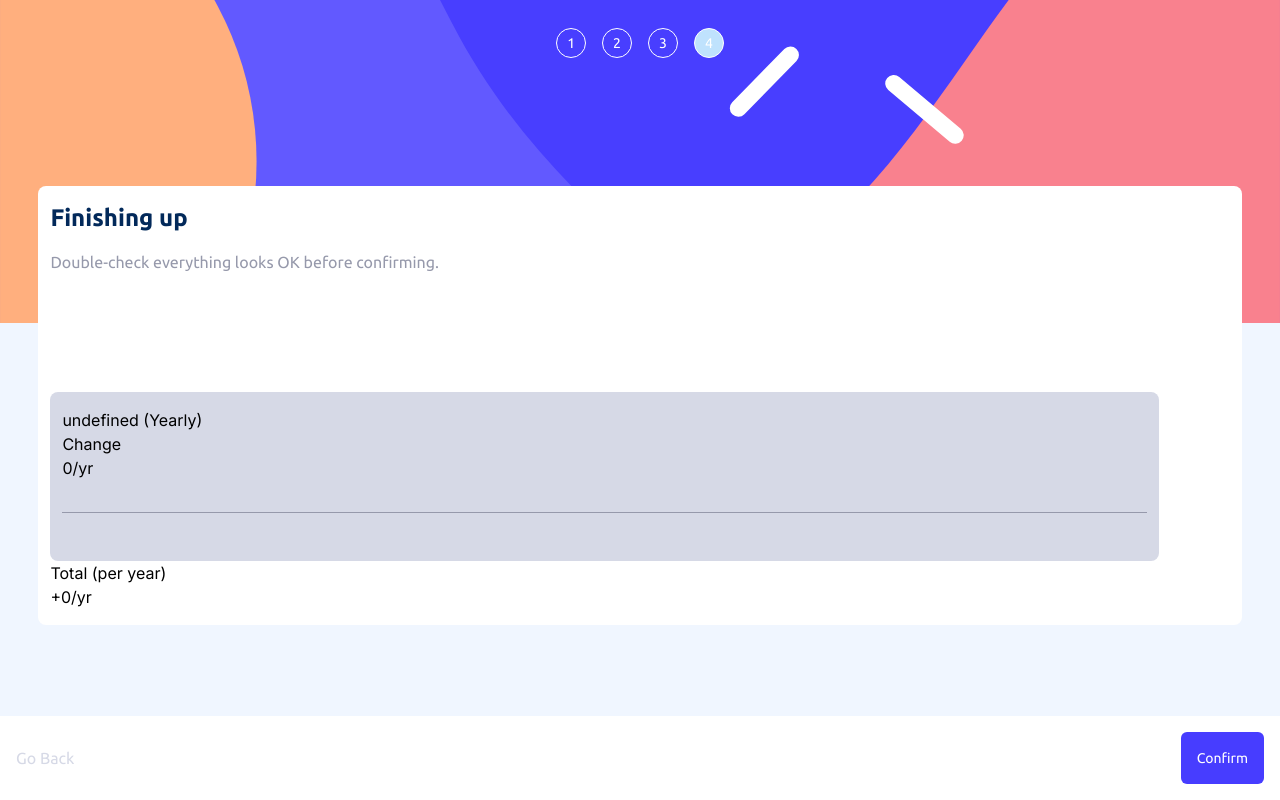
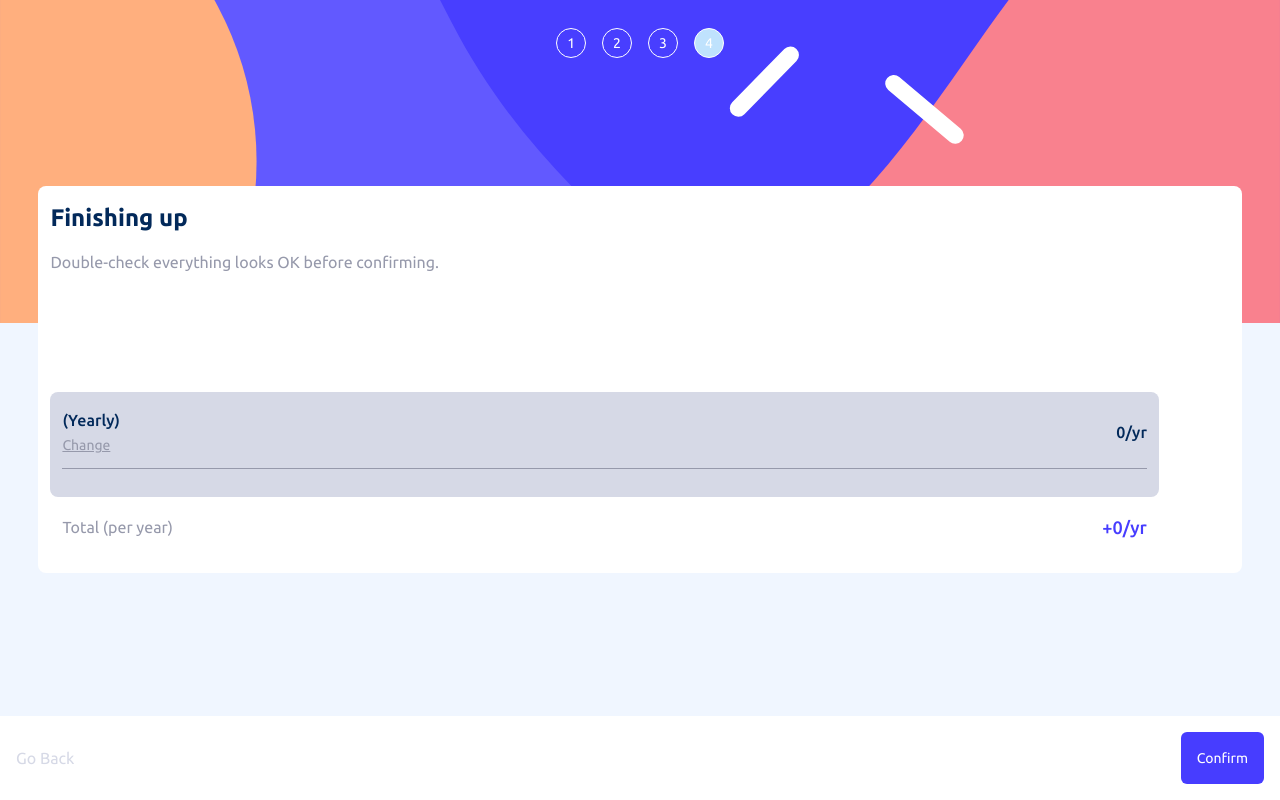
Before and after one commit to WoolenLamb2171/Multi-step-form, a Next.js app: page /FourthStep in a window 1280 px wide. Built offline with nearby package versions, Linux system fonts and the light colour scheme.

Commit message:
fix change button bug

```diff
--- a/src/components/FourthStepWindow.tsx
+++ b/src/components/FourthStepWindow.tsx
@@ -2,23 +2,24 @@
 import { useContext } from "react";
 import FourthStepWindowHeader from "./FourthStepWindowHeader";
 import { User, UserContext } from "./ContextProvider";
-import Link from "next/link";
+import { useRouter } from "next/navigation";
 
 
 
 const FourthStepWindow = () => {
-    const {user} = useContext(UserContext);
+    const {user, setUser} = useContext(UserContext);
+    const router = useRouter()
 
     function getTotal(user: User) {
         let isMonthly = false;
 
         const basePriceMap: {[key: string]: number } = {
-            "yearly arcade": 90,
-            "monthly arcade": 9,
-            "yearly advanced": 120,
-            "monthly advanced": 12,
-            "yearly pro": 150,
-            "monthly pro": 15,
+            "yearly Arcade": 90,
+            "monthly Arcade": 9,
+            "yearly Advanced": 120,
+            "monthly Advanced": 12,
+            "yearly Pro": 150,
+            "monthly Pro": 15,
         };
 
         const additionalMonthlyPrices: Record<string, number> = {
@@ -54,33 +55,39 @@ const FourthStepWindow = () => {
 
     const {basePrice, total, isMonthly, selectedOptions, additionalMonthlyPrices, additionalYearlyPrices} = getTotal(user);
 
+    const handleButtonClick = () =>{
+        setUser({...user, onlineService: false, largerStorage: false, customizableProfile: false, billingType: ""})
+        router.push('/SecondStep')
+    }
+
     return (
         <div className="z-10 bg-White py-4 px-3 rounded-lg mt-[10%] w-[94%]">
             <FourthStepWindowHeader />
             <div className="bg-Light-gray py-4 px-3 rounded-lg mt-[10%] w-[94%]">
-                <div>
+                <div className="flex items-center justify-between">
                     <div>
-                        <p>
-                            {`${user.billingType[1]} (${isMonthly ? "Monthly" : "Yearly"})`}
+                        <p className="font-Medium text-Marine-blue text-base">
+                            {`${user.billingType.split(' ').pop()} (${isMonthly ? "Monthly" : "Yearly"})`}
                         </p>
-                        <Link href="/SecondStep">Change</Link>
+                        <button onClick={handleButtonClick} className="underline font-Regular text-Cool-gray text-sm" >Change</button>
                     </div>
 
-                    <p>
+                    <p className="font-Medium text-Marine-blue text-base">
                         {`${basePrice}/${isMonthly ? "mo" : "yr"}`}
                     </p>
                 </div>
-                <hr className="h-px my-8 bg-Cool-gray border-0" />
+                <hr className="h-px my-3 bg-Cool-gray border-0" />
                 {selectedOptions.map((el) => {
-                    return (<div>
-                        <p id={el}>{el.toString()}</p>
-                        <p>{isMonthly ? `+${additionalMonthlyPrices[el]}/mo` : `+${additionalYearlyPrices[el]}/yr`}</p>
+                    return (<div className="flex items-center justify-between">
+                        <p className="font-Regular text-Cool-gray" id={el}>{el.toString()}</p>
+                        <p className="font-Regular text-Marine-blue text-base">{isMonthly ? `+${additionalMonthlyPrices[el]}/mo` : `+${additionalYearlyPrices[el]}/yr`}</p>
                     </div>)
                 })}
             </div>
-            <div>
-                <p>Total {isMonthly ? "(per month)" : "(per year)"}</p>
-                <p>{`+${total}/${isMonthly ? "mo" : "yr"}`}</p>
+
+            <div className="flex items-center justify-between py-4 px-3 w-[94%]">
+                <p className="font-Regular text-Cool-gray">Total {isMonthly ? "(per month)" : "(per year)"}</p>
+                <p className="font-Medium text-Purplish-blue text-lg">{`+${total}/${isMonthly ? "mo" : "yr"}`}</p>
             </div>
         </div>
     );
--- a/src/components/SecondStepForm.tsx
+++ b/src/components/SecondStepForm.tsx
@@ -42,7 +42,7 @@ const SeconsStepForm = () => {
             <fieldset>
 
                 <div className="relative mb-4">
-                    <input {...register("billing-type")} className="opacity-0 cursor-pointer absolute h-full w-full m-0 z-20 peer/firstButton" id="firstButton" value={isSelected ? "yearly arcade" : "monthly arcade"} type="radio"/>
+                    <input {...register("billing-type")} className="opacity-0 cursor-pointer absolute h-full w-full m-0 z-20 peer/firstButton" id="firstButton" value={isSelected ? "yearly Arcade" : "monthly Arcade"} type="radio"/>
                     <div className="border border-Light-gray rounded-md peer-checked/firstButton:border-Purplish-blue peer-checked/firstButton:bg-Magnolia">
                         <label className="flex justify-start items-start p-3"  htmlFor="firstButton">
                             <Image className="mr-3" width={45} src={arcadeIcon} alt="Arcade icon"/>
@@ -57,7 +57,7 @@ const SeconsStepForm = () => {
                 </div>
 
                 <div className="relative mb-4">
-                    <input {...register("billing-type")}  className="opacity-0 cursor-pointer absolute h-full w-full m-0 z-20 peer/secondButton" type="radio" id="secondButton" value={isSelected ? "yearly advanced" : "monthly advanced"}/>
+                    <input {...register("billing-type")}  className="opacity-0 cursor-pointer absolute h-full w-full m-0 z-20 peer/secondButton" type="radio" id="secondButton" value={isSelected ? "yearly Advanced" : "monthly Advanced"}/>
                     <div className="border border-Light-gray rounded-md peer-checked/secondButton:border-Purplish-blue peer-checked/secondButton:bg-Magnolia">
                         <label className="flex justify-start items-start p-3" htmlFor="secondButton">
                             <Image className="mr-3" width={45} src={advancedIcon} alt="Advanced icon" />
@@ -71,7 +71,7 @@ const SeconsStepForm = () => {
                 </div>
 
                 <div className="relative mb-4">
-                    <input {...register("billing-type")}  className="opacity-0 cursor-pointer absolute h-full w-full m-0 z-20 peer/thirdButton" type="radio"  id="thirdButton" value={isSelected ? "yearly pro" : "monthly pro"}/>
+                    <input {...register("billing-type")}  className="opacity-0 cursor-pointer absolute h-full w-full m-0 z-20 peer/thirdButton" type="radio"  id="thirdButton" value={isSelected ? "yearly Pro" : "monthly Pro"}/>
                     <div className="border border-Light-gray rounded-md peer-checked/thirdButton:border-Purplish-blue peer-checked/thirdButton:bg-Magnolia">
                         <label className="flex justify-start items-start p-3" htmlFor="thirdButton">
                             <Image className="mr-3" width={45}  src={proIcon} alt="Pro icon" />
```
Also changed, not shown: src/components/Footer.tsx (+11 -1 lines).
